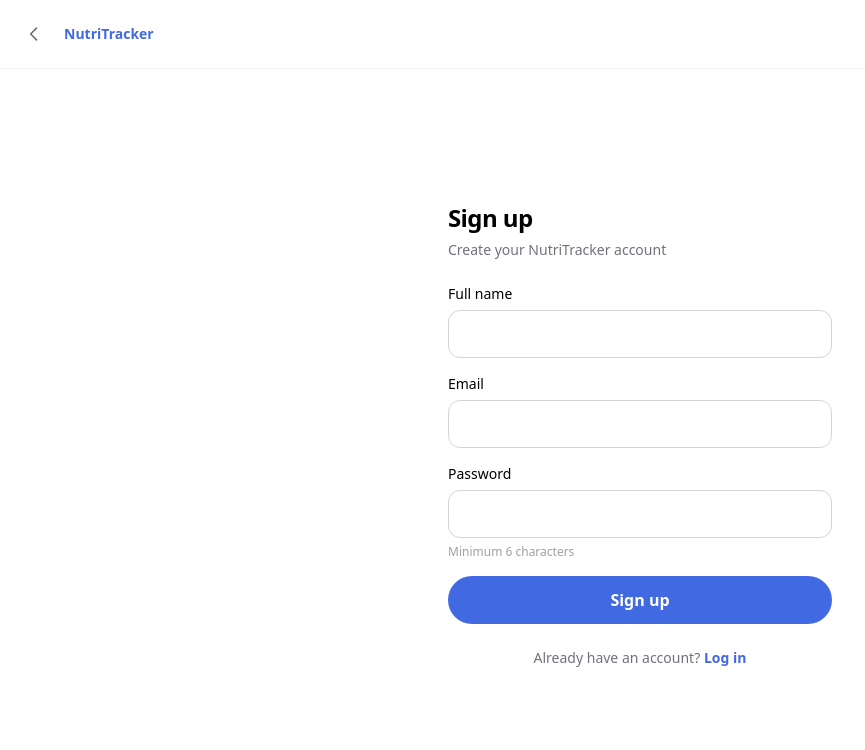
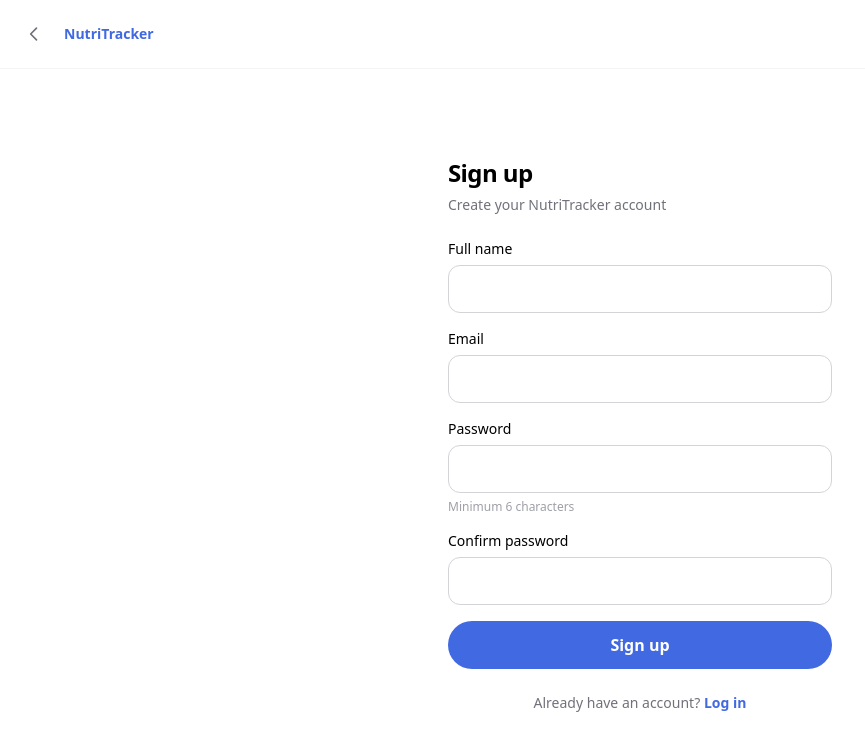
Before and after one commit to webdevdano/nutriTracker, a Next.js app in the folder apps/web/: page /signup in a window 1280 px wide. Shown: the top 750 px of the page, without its empty margins (0-865 px from the left). Built offline with nearby package versions, Linux system fonts and the light colour scheme.

Commit message:
fix password

```diff
--- a/apps/web/app/signup/page.tsx
+++ b/apps/web/app/signup/page.tsx
@@ -7,6 +7,7 @@ export default function SignupPage() {
   const [fullName, setFullName] = useState("");
   const [email, setEmail] = useState("");
   const [password, setPassword] = useState("");
+  const [confirmPassword, setConfirmPassword] = useState("");
   const [loading, setLoading] = useState(false);
   const [error, setError] = useState<string | null>(null);
   const [success, setSuccess] = useState(false);
@@ -15,6 +16,12 @@ export default function SignupPage() {
     event.preventDefault();
     setLoading(true);
     setError(null);
+
+    if (password !== confirmPassword) {
+      setError("Passwords do not match");
+      setLoading(false);
+      return;
+    }
 
     // Register new user
     const res = await fetch("/api/auth/register", {
@@ -140,6 +147,24 @@ export default function SignupPage() {
                   <span className="text-xs text-zinc-400">Minimum 6 characters</span>
                 </label>
 
+                <label className="grid gap-1.5">
+                  <span className="text-sm font-medium">Confirm password</span>
+                  <input
+                    type="password"
+                    autoComplete="new-password"
+                    className="h-12 rounded-xl border border-zinc-300 bg-transparent px-3 text-base focus:border-[#4169E1] focus:outline-none focus:ring-2 focus:ring-[#4169E1]/20 dark:border-zinc-700 dark:focus:border-[#87CEEB] dark:focus:ring-[#87CEEB]/20"
+                    value={confirmPassword}
+                    onChange={(e) => setConfirmPassword(e.target.value)}
+                    required
+                    minLength={6}
+                  />
+                  {confirmPassword && password !== confirmPassword ? (
+                    <span className="text-xs text-red-500">Passwords do not match</span>
+                  ) : confirmPassword && password === confirmPassword ? (
+                    <span className="text-xs text-green-600 dark:text-green-400">Passwords match</span>
+                  ) : null}
+                </label>
+
                 {error ? (
                   <div className="rounded-lg bg-red-50 px-3 py-2 text-sm text-red-700 dark:bg-red-950/40 dark:text-red-400">
                     {error}
```
Also changed, not shown: 2 other files (tests, documents, lock files or other folders).
